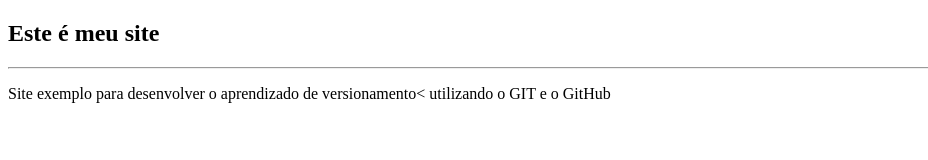
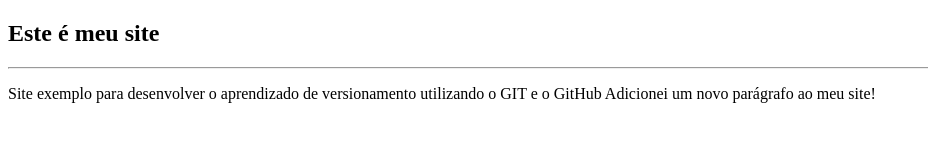
Before and after one commit to DanelFM01/Meu_primeiro_reposit-rio, a plain HTML site: page meu_site/index.html in a window 1280 px wide. Shown: the whole page, without its empty margins (0-928 px from the left). Drawn offline with Linux system fonts and the light colour scheme.

Commit message:
v.2
Atualização

```diff
--- a/meu_site/index.html
+++ b/meu_site/index.html
@@ -3,14 +3,14 @@
 <head>
     <meta charset="UTF-8">
     <meta name="viewport" content="width=device-width, initial-scale=1.0">
-    <title>Meu site no GIT</title>
+    <title>Meu site no GIT.</title>
 </head>
 <body>
 
     <h2>Este é meu site</h3>
         <hr>
-        <p> Site exemplo para desenvolver o aprendizado de versionamento< utilizando o GIT e o GitHub
-
+        <p> Site exemplo para desenvolver o aprendizado de versionamento utilizando o GIT e o GitHub
+        Adicionei um novo parágrafo ao meu site!
         </p>
 
 </body>
```
